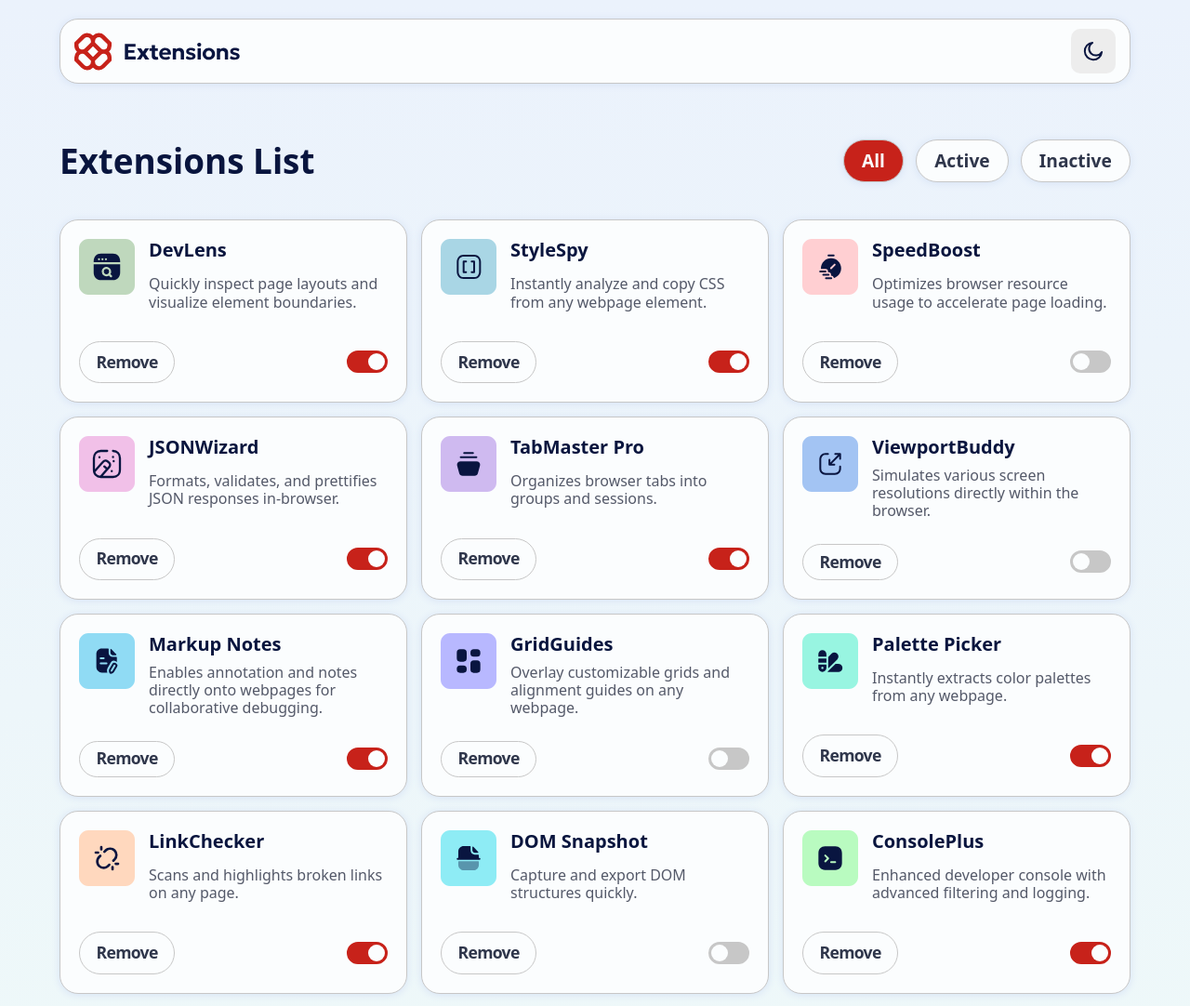
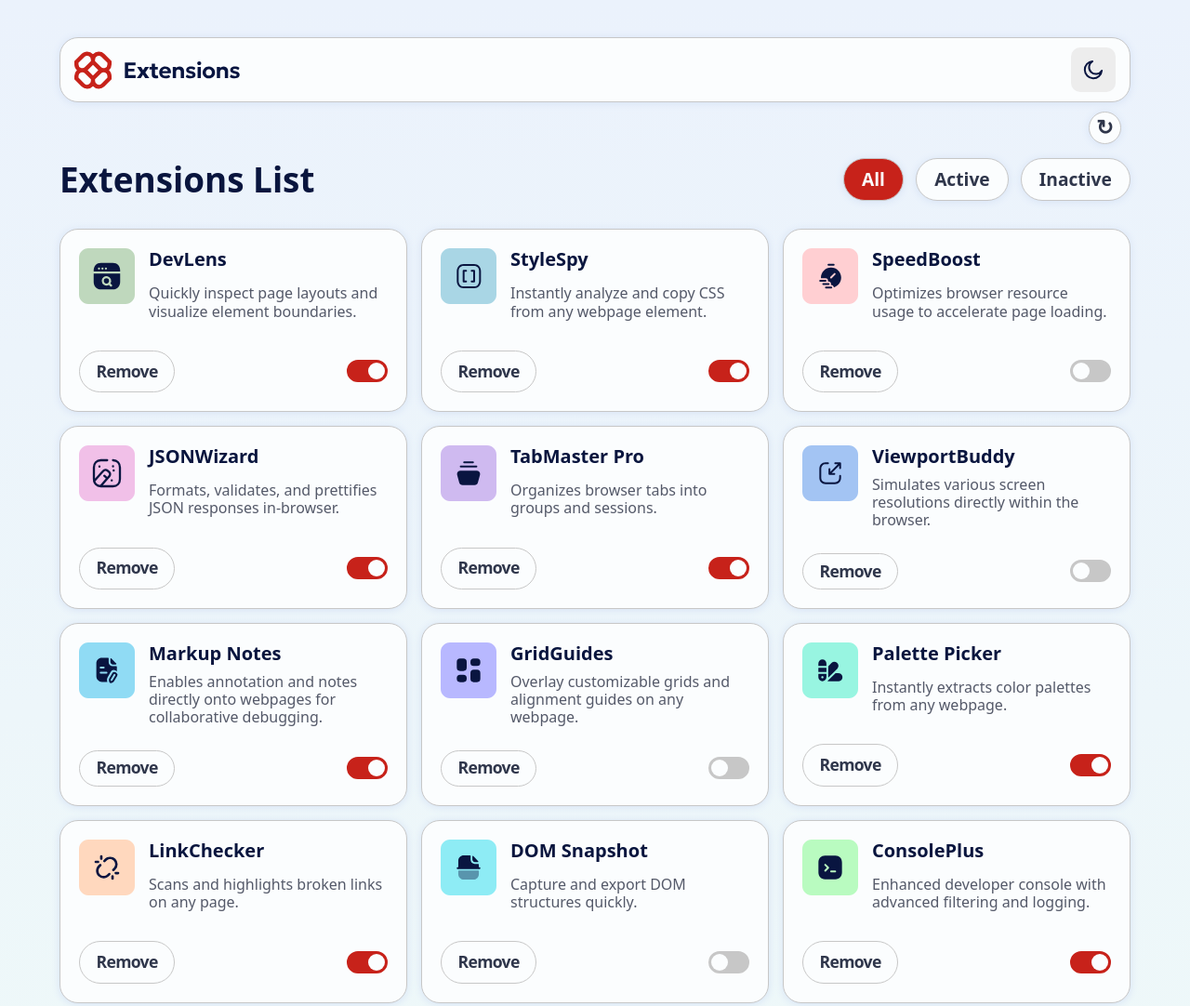
Before and after one commit to jlepan/browser-extensions-manager-ui-main, a website built with Vite: page index.html in a window 1280 px wide. Shown: the top 1082 px of the page at 93% size. Built offline with nearby package versions, Linux system fonts and the light colour scheme; a web font is replaced by a local one.

Commit message:
Ajout du bouton restore - Création d'une copie dynamique du JSON en localStorage - Modifications de fonctions initExtensionCard et restoreExtensionCard à venir

```diff
--- a/index.html
+++ b/index.html
@@ -24,6 +24,7 @@
         <button type="button" title="Switch to dark theme" class="theme-button theme-button-js"></button>
     </header>
     <main class="container">
+        <button type="button" class="restore-button restore-button-js" title="Restore deleted extensions">&circlearrowright;</button>
         <div class="header-main">
             <h1>Extensions List</h1>
             <div class="button-group filter filter-group-extension-js">
--- a/public/data/data.json
+++ b/public/data/data.json
@@ -3,72 +3,84 @@
         "logo": "/src/assets/img/logo-devlens.svg",
         "name": "DevLens",
         "description": "Quickly inspect page layouts and visualize element boundaries.",
-        "isActive": true
+        "isActive": true,
+        "isDelete": false
     },
     {
         "logo": "/src/assets/img/logo-style-spy.svg",
         "name": "StyleSpy",
         "description": "Instantly analyze and copy CSS from any webpage element.",
-        "isActive": true
+        "isActive": true,
+        "isDelete": false
     },
     {
         "logo": "/src/assets/img/logo-speed-boost.svg",
         "name": "SpeedBoost",
         "description": "Optimizes browser resource usage to accelerate page loading.",
-        "isActive": false
+        "isActive": false,
+        "isDelete": false
     },
     {
         "logo": "/src/assets/img/logo-json-wizard.svg",
         "name": "JSONWizard",
         "description": "Formats, validates, and prettifies JSON responses in-browser.",
-        "isActive": true
+        "isActive": true,
+        "isDelete": false
     },
     {
         "logo": "/src/assets/img/logo-tab-master-pro.svg",
         "name": "TabMaster Pro",
         "description": "Organizes browser tabs into groups and sessions.",
-        "isActive": true
+        "isActive": true,
+        "isDelete": false
     },
     {
         "logo": "/src/assets/img/logo-viewport-buddy.svg",
         "name": "ViewportBuddy",
         "description": "Simulates various screen resolutions directly within the browser.",
-        "isActive": false
+        "isActive": false,
+        "isDelete": false
     },
     {
         "logo": "/src/assets/img/logo-markup-notes.svg",
         "name": "Markup Notes",
         "description": "Enables annotation and notes directly onto webpages for collaborative debugging.",
-        "isActive": true
+        "isActive": true,
+        "isDelete": false
     },
     {
         "logo": "/src/assets/img/logo-grid-guides.svg",
         "name": "GridGuides",
         "description": "Overlay customizable grids and alignment guides on any webpage.",
-        "isActive": false
+        "isActive": false,
+        "isDelete": false
     },
     {
         "logo": "/src/assets/img/logo-palette-picker.svg",
         "name": "Palette Picker",
         "description": "Instantly extracts color palettes from any webpage.",
-        "isActive": true
+        "isActive": true,
+        "isDelete": false
     },
     {
         "logo": "/src/assets/img/logo-link-checker.svg",
         "name": "LinkChecker",
         "description": "Scans and highlights broken links on any page.",
-        "isActive": true
+        "isActive": true,
+        "isDelete": false
     },
     {
         "logo": "/src/assets/img/logo-dom-snapshot.svg",
         "name": "DOM Snapshot",
         "description": "Capture and export DOM structures quickly.",
-        "isActive": false
+        "isActive": false,
+        "isDelete": false
     },
     {
         "logo": "/src/assets/img/logo-console-plus.svg",
         "name": "ConsolePlus",
         "description": "Enhanced developer console with advanced filtering and logging.",
-        "isActive": true
+        "isActive": true,
+        "isDelete": false
     }
   ]
--- a/src/css/index.css
+++ b/src/css/index.css
@@ -29,6 +29,12 @@ body {
     flex-direction: column;
     align-items: center;
 }
+
+@media only screen and (min-width: 768px) {
+  body {
+    padding-block: 40px;
+  }
+}
 body.light-theme {
     background: var(--lightBackground);
 }
@@ -40,6 +46,7 @@ body.dark-theme {
 .container {
   width: 90%;
   max-width: 1170px;
+  position: relative;
 }
 
 /*.sr-only {
--- a/src/css/modules/buttons.css
+++ b/src/css/modules/buttons.css
@@ -108,7 +108,7 @@ button:is(:focus, :focus-visible) {
     border-width: 1.8px;
 }
 
-.light-theme .card-extension_remove-button:hover {
+.light-theme .card-extension_remove-button:hover{
     color: var(--darkTextButtonColor);
     background-color: var(--lightRed);
     border-color: var(--lightRed)
@@ -117,6 +117,7 @@ button:is(:focus, :focus-visible) {
 .light-theme .card-extension_remove-button:is(:focus, :focus-visible) {
     background-color: var(--lightGreyBackground);
     border-color: var(--lightGreyBackground);
+    color: var(--lightTextButtonColor)
 }
 
 .dark-theme .card-extension_remove-button {
@@ -205,3 +206,22 @@ button:is(:focus, :focus-visible) {
 .card-extension[data-status="inactive"] .card-extension_round-to-update {
     left: 2%;
 }
+
+.restore-button {
+    position: absolute;
+    top: 10px;
+    right: 10px;
+    width: 35px;
+    aspect-ratio: 1/1;
+
+    font-size: 1.4rem;
+    line-height: 1;
+}
+
+.light-theme .restore-button:hover {
+    background-color: var(--lightHoverBackground);
+}
+
+.dark-theme .restore-button:hover {
+    background-color: var(--darkHoverBackground);
+}
--- a/src/css/modules/card-extension.css
+++ b/src/css/modules/card-extension.css
@@ -1,5 +1,5 @@
 .group-cards-extension {
-    padding-block: 40px;
+    padding-block: 30px;
     display: grid;
     grid-template-columns: repeat(auto-fit, minmax(300px, 1fr));
     justify-content: center;
--- a/src/js/functions/createCardExtension.js
+++ /dev/null
@@ -1,29 +0,0 @@
-import { loadCardExtension } from "./loadCardExtension.js";
-
-export async function createCardExtension() {
-    const cardsData = await loadCardExtension();
-
-    const template = document.querySelector("#card-extension");
-    const containerCards = document.querySelector(".group-cards-extension");
-
-    cardsData.forEach(card => {
-        const clone = template.content.cloneNode(true);
-
-        const element = clone.querySelector(".card-extension-js");
-        const logo = clone.querySelector(".card-extension_logo");
-        const title = clone.querySelector(".card-extension_title");
-        const description = clone.querySelector(".card-extension_description");
-
-        element.setAttribute("data-status", card.isActive === true ? "active" : "inactive");
-
-        logo.setAttribute("src", card.logo);
-        logo.setAttribute("alt", `logo de ${card.name}`);
-
-        element.setAttribute("aria-hidden", card.isActive);
-        title.textContent = card.name;
-        description.textContent = card.description;
-
-        console.log(clone)
-        containerCards.appendChild(clone);
-    })
-}
--- /dev/null
+++ b/src/js/functions/createExtensionCard.js
@@ -0,0 +1,22 @@
+import { ExtensionCard } from "../modules/extensionCard";
+
+export function createExtensionCard(cardData, template, containerCards) {
+            const clone = template.content.cloneNode(true);
+
+            const element = clone.querySelector(".card-extension-js");
+            const logo = clone.querySelector(".card-extension_logo");
+            const title = clone.querySelector(".card-extension_title");
+            const description = clone.querySelector(".card-extension_description");
+
+            element.setAttribute("data-status", cardData.isActive === true ? "active" : "inactive");
+
+            logo.setAttribute("src", cardData.logo);
+            logo.setAttribute("alt", `logo de ${cardData.name}`);
+
+            element.setAttribute("aria-hidden", cardData.isActive);
+            title.textContent = cardData.name;
+            description.textContent = cardData.description;
+
+            containerCards.appendChild(clone);
+            new ExtensionCard(element, cardData);
+}
--- /dev/null
+++ b/src/js/functions/getExtensionsData.js
@@ -0,0 +1,8 @@
+import { loadCardExtension } from "./loadCardExtension.js";
+
+export async function getExtensionsData() {
+    if (!localStorage.getItem("extensionsCards")) {
+        const cardsData = await loadCardExtension();
+        localStorage.setItem("extensionsCards", JSON.stringify(cardsData))
+    }
+}
--- /dev/null
+++ b/src/js/functions/initExtensionCard.js
@@ -0,0 +1,14 @@
+import { loadCardExtension } from "./loadCardExtension.js";
+import { createExtensionCard } from "./createExtensionCard.js";
+
+export async function initExtensionCard() {
+    const cardsData = await loadCardExtension();
+
+    const template = document.querySelector("#card-extension");
+    const containerCards = document.querySelector(".group-cards-extension");
+
+    cardsData.forEach(card => {
+        if(card.isDelete === true) return
+        createExtensionCard(card, template, containerCards);
+    })
+}
--- /dev/null
+++ b/src/js/functions/initFilters.js
@@ -0,0 +1,6 @@
+import { ButtonsFilter } from "../modules/ButtonsFilter.js";
+
+export function initFilters(firstFilter, secundFilter) {
+    const buttonsFilter = new ButtonsFilter(firstFilter, secundFilter);
+    buttonsFilter.init();
+}
--- /dev/null
+++ b/src/js/functions/restoreExtensionCard.js
@@ -0,0 +1,14 @@
+import { loadCardExtension } from "./loadCardExtension.js";
+import { createExtensionCard } from "./createExtensionCard.js";
+
+export async function restoreExtensionCard() {
+    const cardsData = await loadCardExtension();
+
+    const template = document.querySelector("#card-extension");
+    const containerCards = document.querySelector(".group-cards-extension");
+
+    cardsData.forEach(card => {
+        if(card.isDelete === false) return
+        createExtensionCard(card, template, containerCards);
+    })
+}
--- a/src/js/main.js
+++ b/src/js/main.js
@@ -1,13 +1,24 @@
 import { ThemeManager } from "./modules/ThemeManager.js";
-import { ButtonsFilter } from "./modules/ButtonsFilter.js";
-import { createCardExtension } from "./functions/createCardExtension.js";
+import { initFilters } from "./functions/initFilters.js";
+import { initExtensionCard } from "./functions/initExtensionCard.js";
+import { restoreExtensionCard } from "./functions/restoreExtensionCard.js";
+import { getExtensionsData } from "./functions/getExtensionsData.js";
 
 window.addEventListener('DOMContentLoaded', () => {
-    createCardExtension().then(() => {
-        const buttonsFilter = new ButtonsFilter(".filter-group-extension-js", ".card-extension-js");
-        buttonsFilter.init();
+    const themeManager = new ThemeManager();
+    themeManager.init();
+
+    getExtensionsData();
+
+    initExtensionCard().then(() => {
+        initFilters(".filter-group-extension-js", ".card-extension-js");
     });
 
-    const themeManager = new ThemeManager();
-    themeManager.init();
+    const restoreButton = document.querySelector(".restore-button-js");
+    restoreButton.addEventListener("click", e => {
+        e.preventDefault();
+        restoreExtensionCard().then(() => {
+            initFilters(".filter-group-extension-js", ".card-extension-js");
+        })
+    })
 });
--- /dev/null
+++ b/src/js/modules/ExtensionCard.js
@@ -0,0 +1,47 @@
+export class ExtensionCard {
+
+    /** @type {HTMLElement} */
+    #element
+    /** @type {string} */
+    #dataCard
+    /** @type {string} */
+    #dataStatus
+    /** @type {boolean} */
+    #ariaHidden
+    /** @type {HTMLElement} */
+    #removeButton
+    /** @type {HTMLElement} */
+    #isActiveButton
+
+    /**
+     * @param {HTMLElement} element - élément HTML de la carte d'extension
+     * @param {string} card - données JSON implémentant la carte d'extension
+     */
+
+    constructor(element, card) {
+        this.#element = element;
+        this.#dataCard = card;
+        this.#removeButton = this.#element.querySelector(".card-extension_remove-button");
+        this.#isActiveButton = this.#element.querySelector(".card-extension_is-active-button");
+        this.#dataStatus = this.#element.dataset.status;
+        this.#ariaHidden = this.#element.getAttribute("aria-hidden");
+        this.init();
+    }
+
+    init() {
+        this.#removeButton.addEventListener("click", this.#removeElement.bind(this));
+        this.#isActiveButton.addEventListener("click", this.#updateElement.bind(this));
+    }
+
+    #removeElement(e) {
+        e.preventDefault();
+        this.#dataCard.isActive = false;
+        this.#dataCard.isDelete = true;
+        this.#element.remove();
+    }
+
+    #updateElement() {
+
+    }
+
+}
```
